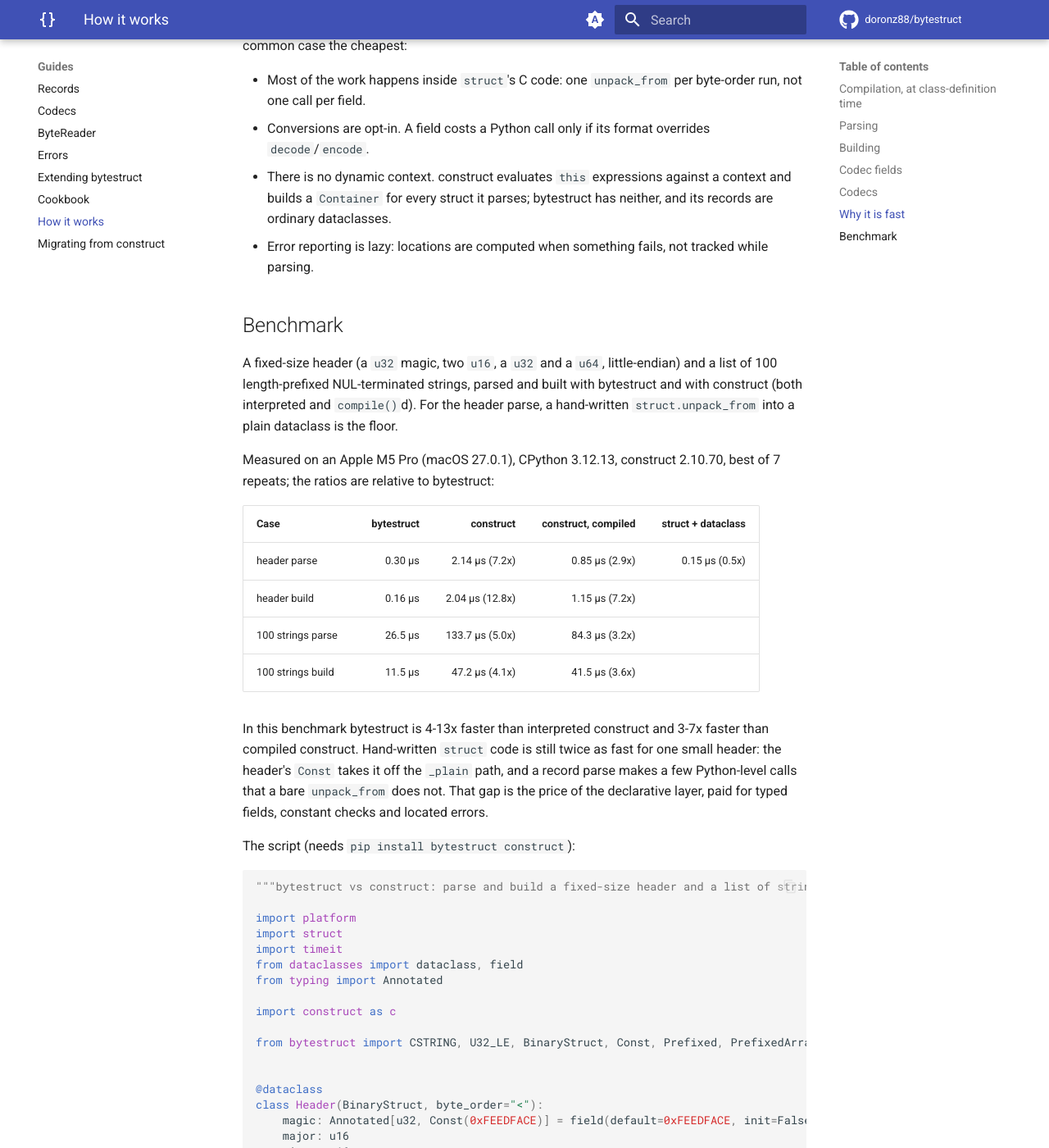
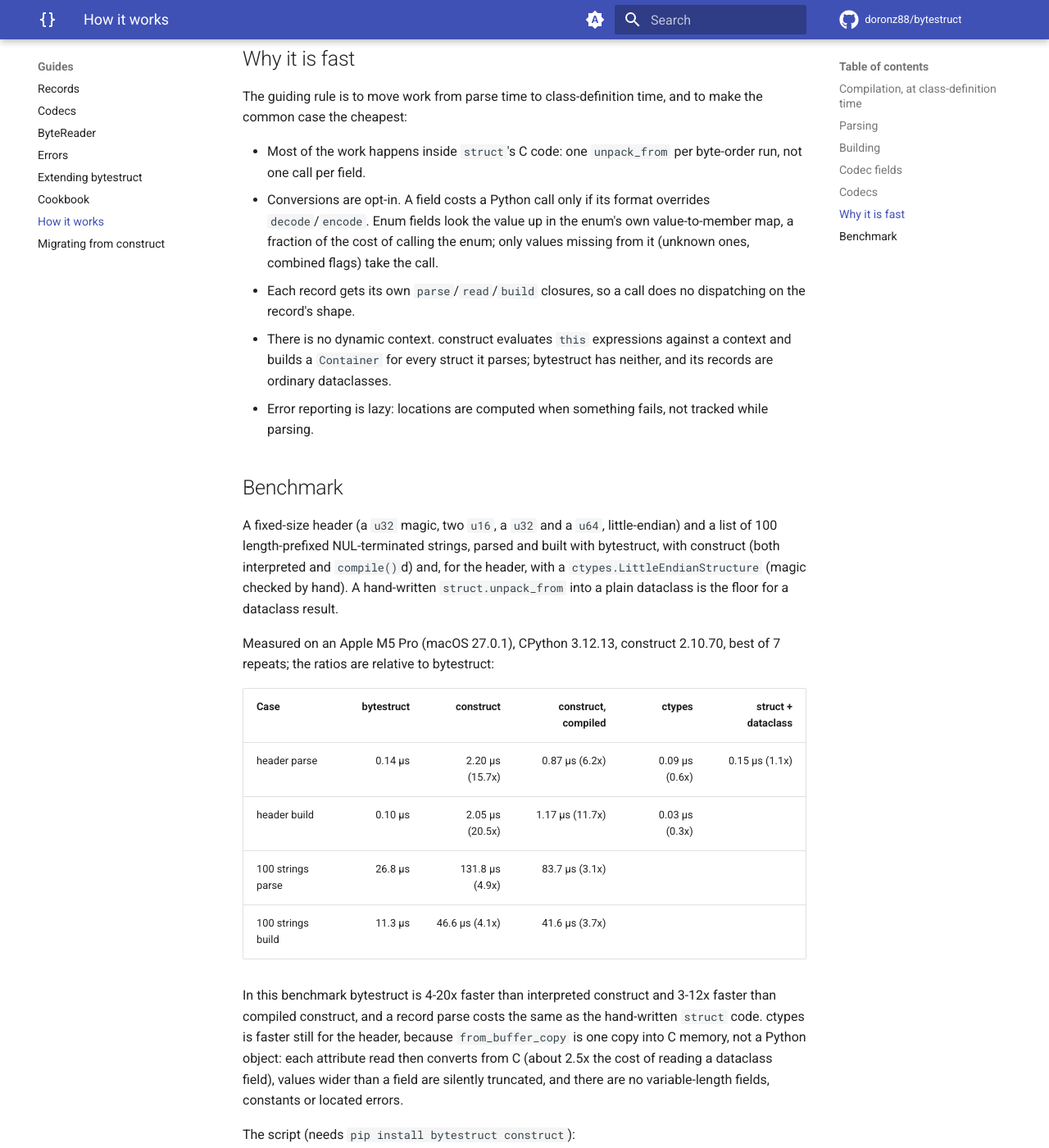
Before and after one commit to doronz88/bytestruct, an MkDocs documentation site: the page built from docs/how-it-works.md, in a window 1280 px wide and 1400 px high, scrolled down 2687 px. Shown: the whole window at 82% size. Built offline with MkDocs 1.6.1 and Material for MkDocs 9.7.7, drawn with Linux system fonts in a browser that asks for light colours; comment, search, counter and statistics services are not loaded; some of the changed text lies outside the part shown.

Commit message:
bytestruct: Give each record its own parse, read and build
The generic methods decided on every call what a record needs (codec fields? constants? decoders?
init=False fields? how many runs?). __init_subclass__ now answers that once and installs closures
with the answers baked in:

- One byte-order run without decoders (the commonest record): one unpack_from straight into
  __init__, with constants compared by one itemgetter call and init=False fields dropped by
  another. This replaces the _plain fast path, which a single Const or padding field disabled.
- Decoders or several runs: the generic steps without the per-call dispatch.
- Build, for one run without encoders: one constant comparison, then one pack.

Records with codec fields keep the generic methods, and a parse/read/build a record defines
itself is not replaced. Results and errors (type, message, record, field, offset, path) are
unchanged: a differential run of the previous and new code over 17 record shapes and ~24k
parse/read/build operations on random, truncated and mutated input matched on Python 3.9, 3.12
and 3.14.

The docs' benchmark gains a ctypes column. Header parse (with a Const magic) drops from 0.29 to
0.14 us, the cost of hand-written struct.unpack_from into a dataclass; header build from 0.16 to
0.10 us. Other shapes (M5 Pro, best of 3 x 7 repeats, including the enum lookup commit before
this one):

                        3.12 before   3.12 after       3.9 before   3.9 after
  plain parse              151 ns    105 ns (1.4x)      245 ns    165 ns (1.5x)
  plain build              120 ns     83 ns (1.4x)      182 ns    113 ns (1.6x)
  padding parse            263 ns    114 ns (2.3x)      421 ns    160 ns (2.6x)
  enum parse               341 ns    211 ns (1.6x)      545 ns    306 ns (1.8x)
  mixed order parse        292 ns    232 ns (1.3x)      452 ns    332 ns (1.4x)
  frozen parse             205 ns    161 ns (1.3x)      294 ns    208 ns (1.4x)
  100 records parse       15.6 us   12.5 us (1.2x)     27.7 us   21.6 us (1.3x)
  100 records build       12.3 us    8.9 us (1.4x)     18.1 us   10.8 us (1.7x)

````diff
--- a/docs/how-it-works.md
+++ b/docs/how-it-works.md
@@ -2,7 +2,7 @@
 
 bytestruct is a single module of about a thousand lines. This page walks through what happens when a
 record class is defined, parsed and built, and why it is shaped that way. The names below (`_layout`,
-`_runs`, `_plain`, ...) are private implementation details: read them in
+`_runs`, `_specialize`, ...) are private implementation details: read them in
 [`bytestruct/__init__.py`](https://github.com/doronz88/bytestruct/blob/master/bytestruct/__init__.py), but
 do not depend on them.
 
@@ -27,26 +27,28 @@ decorates the class). It:
    *decoders*); the non-constant fields whose format overrides `encode` (the *encoders*); an
    `operator.attrgetter` over the fixed-size fields; the indexes of the `__init__` parameters, when not all
    fields are; and `SIZE`.
-5. **Picks the fast paths**:
-    - `_plain` parse: one run, no constants, no decoders, every field an `__init__` parameter, no codec
-      fields.
-    - `_plain_build`: one run, no constants, no encoders.
+5. **Specializes the record** (`_specialize`): a record without codec fields gets its own `parse`, `read`
+   and `build`, closures with the answers to "constants? decoders? `init=False` fields? how many runs?"
+   baked in, so a call does no dispatching. A `parse`, `read` or `build` the record defines itself is
+   kept.
 
 Records cannot be subclassed (the class's only base must be `BinaryStruct`), so this layout is final:
 there are no base-class fields to merge, and no subclass that could change it.
 
 ## Parsing
 
-A `_plain` record parses in one line: check the length, then
+The commonest record, one byte-order run and no decoders, parses with
 
 ```text
-cls(*run.struct.unpack_from(data, start))
+values = run.unpack_from(data)          # struct.error -> _raise_short
+if constants(values) != expected: ...   # one itemgetter call and one comparison, only with constants
+return cls(*values)                     # or cls(*init_values(values)) when some fields are init=False
 ```
 
 That is one C-level `unpack_from` straight into the dataclass `__init__`: no intermediate dictionary, no
-per-field Python code.
-
-Otherwise, `_unpack` builds the `__init__` argument list:
+per-field Python code. A record with decoders or several runs gets a closure that performs the general
+steps below without the per-call dispatch; a record with codec fields uses the generic `_unpack`. Either
+way, the `__init__` argument list is built like this:
 
 1. check `SIZE` against the available bytes once (not per field);
 2. `unpack_from` each run at its offset, extending one list of values;
@@ -62,10 +64,13 @@ then wins: `b"HTTP/1.1 ..."` is not a short frame, it is not a frame at all.
 
 ## Building
 
-A `_plain_build` record builds with one `pack` of the attrgetter's tuple:
+A record of one run without encoders builds with one `pack` of the attrgetter's tuple, after one
+comparison of its constants (if it has any):
 
 ```text
-run.struct.pack(*getter(self))
+values = getter(self)
+if constants(values) != expected: ...
+run.pack(*values)
 ```
 
 Otherwise, `_build_fixed` compares all the constants at once (one attrgetter call, one tuple comparison;
@@ -75,7 +80,7 @@ just checked to equal the constant.
 
 ## Codec fields
 
-A record with codec fields always takes the general path. `read` unpacks the fixed-size fields as above,
+A record with codec fields always takes the generic methods. `read` unpacks the fixed-size fields as above,
 moves the reader past `SIZE` bytes, then calls each codec field's `codec.read(reader)` in order and passes
 everything to `__init__`. `build` joins the fixed-size bytes with each `codec.build(value)`. An error
 inside a codec field gets a `Record.field` step in its path.
@@ -102,6 +107,10 @@ the cheapest:
 - Most of the work happens inside `struct`'s C code: one `unpack_from` per byte-order run, not one call
   per field.
 - Conversions are opt-in. A field costs a Python call only if its format overrides `decode`/`encode`.
+  Enum fields look the value up in the enum's own value-to-member map, a fraction of the cost of calling
+  the enum; only values missing from it (unknown ones, combined flags) take the call.
+- Each record gets its own `parse`/`read`/`build` closures, so a call does no dispatching on the record's
+  shape.
 - There is no dynamic context. construct evaluates `this` expressions against a context and builds a
   `Container` for every struct it parses; bytestruct has neither, and its records are ordinary
   dataclasses.
@@ -110,32 +119,34 @@ the cheapest:
 ## Benchmark
 
 A fixed-size header (a `u32` magic, two `u16`, a `u32` and a `u64`, little-endian) and a list of 100
-length-prefixed NUL-terminated strings, parsed and built with bytestruct and with construct (both
-interpreted and `compile()`d). For the header parse, a hand-written `struct.unpack_from` into a plain
-dataclass is the floor.
+length-prefixed NUL-terminated strings, parsed and built with bytestruct, with construct (both
+interpreted and `compile()`d) and, for the header, with a `ctypes.LittleEndianStructure` (magic checked
+by hand). A hand-written `struct.unpack_from` into a plain dataclass is the floor for a dataclass result.
 
 Measured on an Apple M5 Pro (macOS 27.0.1), CPython 3.12.13, construct 2.10.70, best of 7 repeats; the
 ratios are relative to bytestruct:
 
-| Case | bytestruct | construct | construct, compiled | struct + dataclass |
-| --- | ---: | ---: | ---: | ---: |
-| header parse | 0.30 µs | 2.14 µs (7.2x) | 0.85 µs (2.9x) | 0.15 µs (0.5x) |
-| header build | 0.16 µs | 2.04 µs (12.8x) | 1.15 µs (7.2x) | |
-| 100 strings parse | 26.5 µs | 133.7 µs (5.0x) | 84.3 µs (3.2x) | |
-| 100 strings build | 11.5 µs | 47.2 µs (4.1x) | 41.5 µs (3.6x) | |
+| Case | bytestruct | construct | construct, compiled | ctypes | struct + dataclass |
+| --- | ---: | ---: | ---: | ---: | ---: |
+| header parse | 0.14 µs | 2.20 µs (15.7x) | 0.87 µs (6.2x) | 0.09 µs (0.6x) | 0.15 µs (1.1x) |
+| header build | 0.10 µs | 2.05 µs (20.5x) | 1.17 µs (11.7x) | 0.03 µs (0.3x) | |
+| 100 strings parse | 26.8 µs | 131.8 µs (4.9x) | 83.7 µs (3.1x) | | |
+| 100 strings build | 11.3 µs | 46.6 µs (4.1x) | 41.6 µs (3.7x) | | |
 
-In this benchmark bytestruct is 4-13x faster than interpreted construct and 3-7x faster than compiled
-construct. Hand-written `struct` code is still twice as fast for one small header: the header's `Const`
-takes it off the `_plain` path, and a record parse makes a few Python-level calls that a bare
-`unpack_from` does not. That gap is the price of the declarative layer, paid for typed fields, constant
-checks and located errors.
+In this benchmark bytestruct is 4-20x faster than interpreted construct and 3-12x faster than compiled
+construct, and a record parse costs the same as the hand-written `struct` code. ctypes is faster still
+for the header, because `from_buffer_copy` is one copy into C memory, not a Python object: each
+attribute read then converts from C (about 2.5x the cost of reading a dataclass field), values wider
+than a field are silently truncated, and there are no variable-length fields, constants or located
+errors.
 
 The script (needs `pip install bytestruct construct`):
 
 <!-- docs-test: skip -->
 ```python
-"""bytestruct vs construct: parse and build a fixed-size header and a list of strings."""
+"""bytestruct vs construct and ctypes: parse and build a fixed-size header and a list of strings."""
 
+import ctypes
 import platform
 import struct
 import timeit
@@ -167,6 +178,26 @@ CHeader = c.Struct(
 NAMES = PrefixedArray(U32_LE, Prefixed(U32_LE, CSTRING))
 CNames = c.PrefixedArray(c.Int32ul, c.Prefixed(c.Int32ul, c.CString("utf8")))
 
+
+
+class CtypesHeader(ctypes.LittleEndianStructure):
+    _pack_ = 1
+    _fields_ = [
+        ("magic", ctypes.c_uint32),
+        ("major", ctypes.c_uint16),
+        ("minor", ctypes.c_uint16),
+        ("flags", ctypes.c_uint32),
+        ("size", ctypes.c_uint64),
+    ]
+
+
+def ctypes_parse(data):
+    header = CtypesHeader.from_buffer_copy(data)
+    if header.magic != 0xFEEDFACE:
+        raise ValueError(header.magic)
+    return header
+
+
 # The floor: a hand-written struct.unpack_from into a plain dataclass.
 RAW = struct.Struct("<IHHIQ")
 
@@ -190,6 +221,8 @@ header = Header(1, 2, 3, 4)
 data = header.build()
 assert CHeader.build({"major": 1, "minor": 2, "flags": 3, "size": 4}) == data
 cheader = CHeader.parse(data)
+ctheader = ctypes_parse(data)
+assert bytes(ctheader) == data
 names = [f"name-{i}" for i in range(100)]
 names_data = NAMES.build(names)
 assert CNames.build(names) == names_data
@@ -200,11 +233,13 @@ cases = {
         "bytestruct": lambda: Header.parse(data),
         "construct": lambda: CHeader.parse(data),
         "construct (compiled)": (lambda p: lambda: p(data))(CHeader.compile().parse),
+        "ctypes": lambda: ctypes_parse(data),
     },
     "header build": {
         "bytestruct": lambda: header.build(),
         "construct": lambda: CHeader.build(cheader),
         "construct (compiled)": (lambda b: lambda: b(cheader))(CHeader.compile().build),
+        "ctypes": lambda: bytes(ctheader),
     },
     "100 strings parse": {
         "bytestruct": lambda: NAMES.parse(names_data),
````
Also changed, not shown: CONTRIBUTING.md (+4 -4 lines), README.md (+13 -12 lines), bytestruct/__init__.py (+134 -22 lines), 1 other file.
